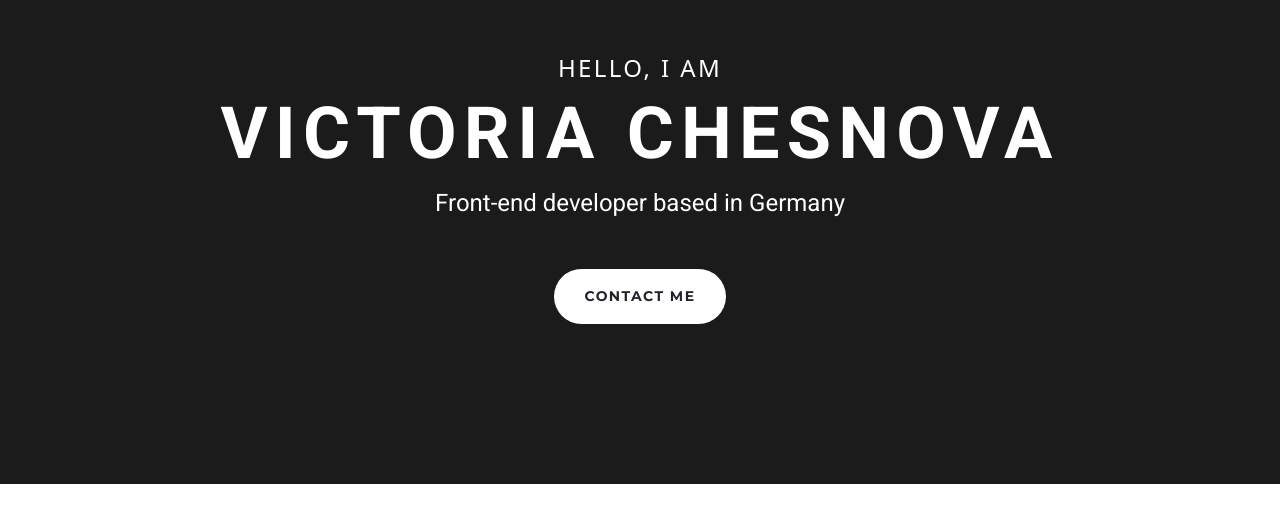
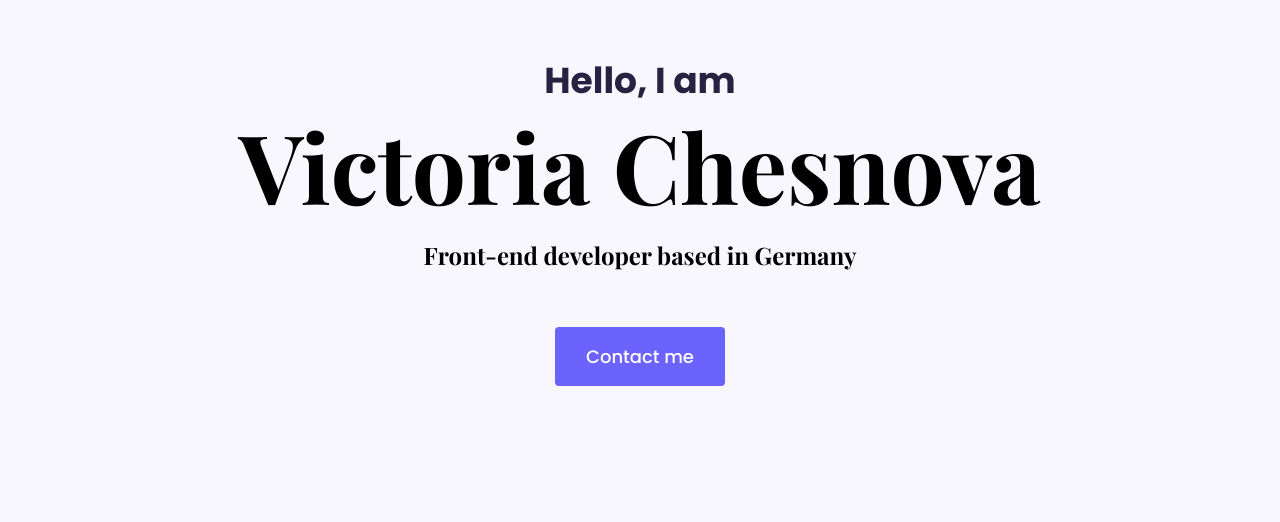
Before and after one commit to vi-chesnova/portfolio-project, a plain HTML site: page index.html in a window 1280 px wide. Shown: the part 106-628 px from the top of the page. Drawn offline with nearby package versions, Linux system fonts and the light colour scheme.

Commit message:
Changed styling hero parts

```diff
--- a/index.html
+++ b/index.html
@@ -12,10 +12,9 @@
       crossorigin="anonymous"
     />
     <link rel="stylesheet" href="styles/portfolio.css" />
-    <link rel="preconnect" href="https://fonts.googleapis.com" />
-    <link rel="preconnect" href="https://fonts.gstatic.com" crossorigin />
+    <link rel="preconnect" href="https://fonts.gstatic.com" />
     <link
-      href="https://fonts.googleapis.com/css2?family=Montserrat:wght@700&family=Roboto:wght@400;500;700&display=swap"
+      href="https://fonts.googleapis.com/css2?family=Playfair+Display:wght@700&family=Poppins:wght@500;700&display=swap"
       rel="stylesheet"
     />
     <script
@@ -30,9 +29,9 @@
   </head>
   <body>
     <div class="hero">
-      <h2>hello, i am</h2>
-      <h1>victoria chesnova</h1>
-      <p class="mb-5">Front-end developer based in Germany</p>
+      <p>Hello, I am</p>
+      <h1>Victoria Chesnova</h1>
+      <h2 class="mb-5">Front-end developer based in Germany</h2>
       <a href="#" class="btn btn-branding">Contact me</a>
     </div>
   </body>
--- a/styles/portfolio.css
+++ b/styles/portfolio.css
@@ -1,45 +1,58 @@
-/*font-family: 'Montserrat', sans-serif;
-font-family: 'Roboto', sans-serif;*/
+:root {
+  --branding-color: #6c63ff;
+  --secondary-color: #f9f7fe;
+  --heading-font-family: "Playfair Display", serif;
+  --default-font-family: "Poppins", sans-serif;
+}
+
+body {
+  font-family: var(--default-font-family);
+}
+
+h1,
+h2,
+h3,
+h4,
+h5,
+h6 {
+  color: black;
+  font-family: var(--heading-font-family);
+  font-weight: bold;
+}
 
 h1 {
-  font-family: "Roboto", sans-serif;
-  text-transform: uppercase;
-  font-weight: bold;
-  font-size: 72px;
-  letter-spacing: 0.1em;
+  font-size: 96px;
 }
 
 p {
-  font-family: "Roboto", sans-serif;
   font-weight: normal;
 }
 
 .hero {
+  background: var(--secondary-color);
   text-align: center;
-  color: #ffffff;
-  background-color: #1b1b1b;
   padding: 160px 20px;
 }
 
 .hero p {
-  font-family: "Roboto", sans-serif;
+  font-size: 36px;
+  font-weight: bold;
+  margin: 0;
+  color: #272142;
+}
+
+.hero h2 {
+  font-family: var(--heading-font-family);
+  font-weight: normal;
+  line-height: 2;
   font-size: 24px;
 }
 
-.hero h2 {
-  font-size: 24px;
-  text-transform: uppercase;
-  letter-spacing: 0.1em;
+.btn-branding {
+  background: var(--branding-color);
+  border-radius: 4px;
+  color: white;
+  font-size: 18px;
+  line-height: 27px;
+  padding: 15px 30px;
 }
-
-.btn-branding {
-  background: #ffffff;
-  border-radius: 50px;
-  padding: 18px 30px;
-  font-family: "Montserrat", sans-serif;
-  font-style: normal;
-  font-size: 14px;
-  text-transform: uppercase;
-  letter-spacing: 0.1em;
-  line-height: 17px;
-}
```
